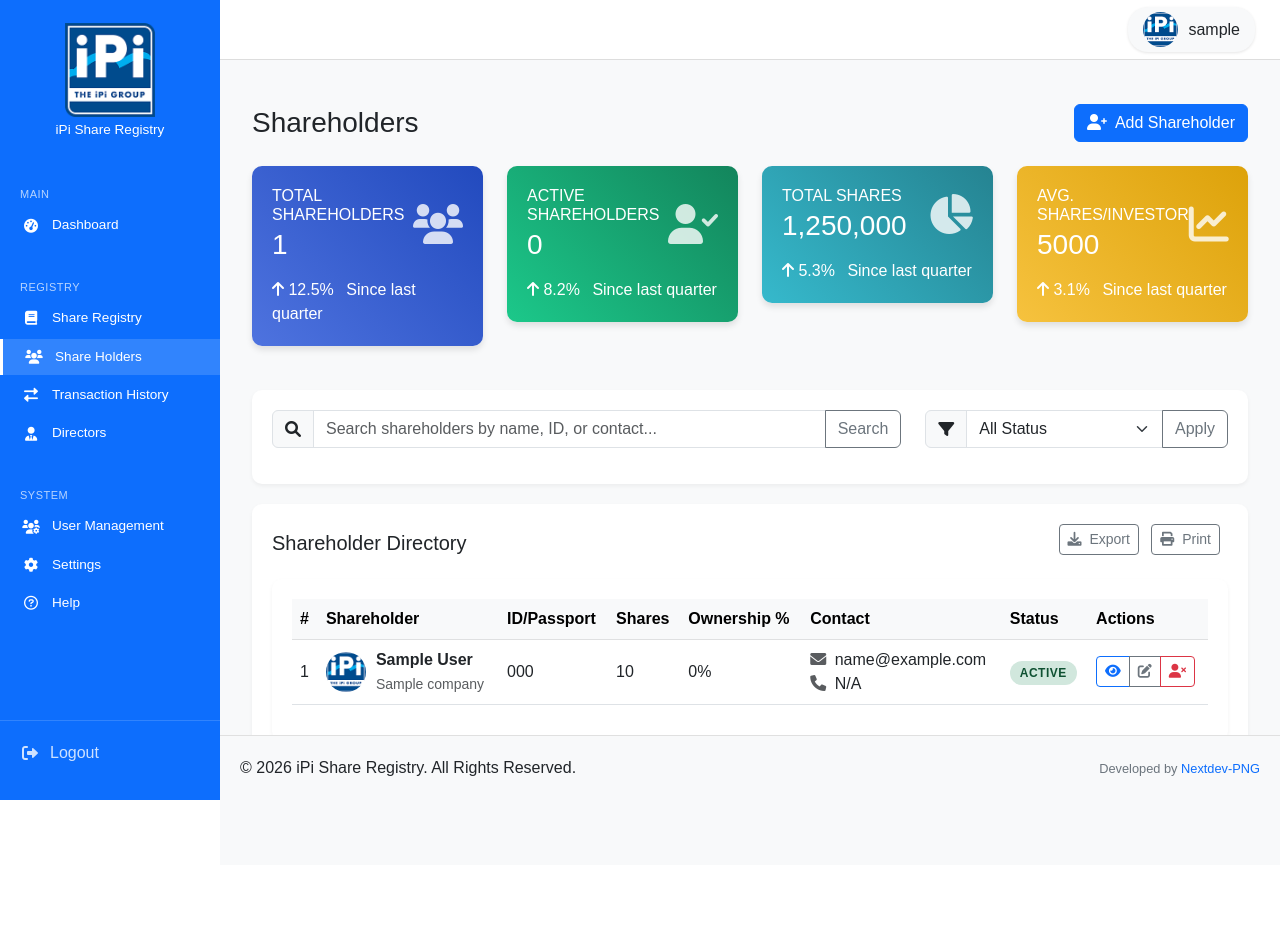
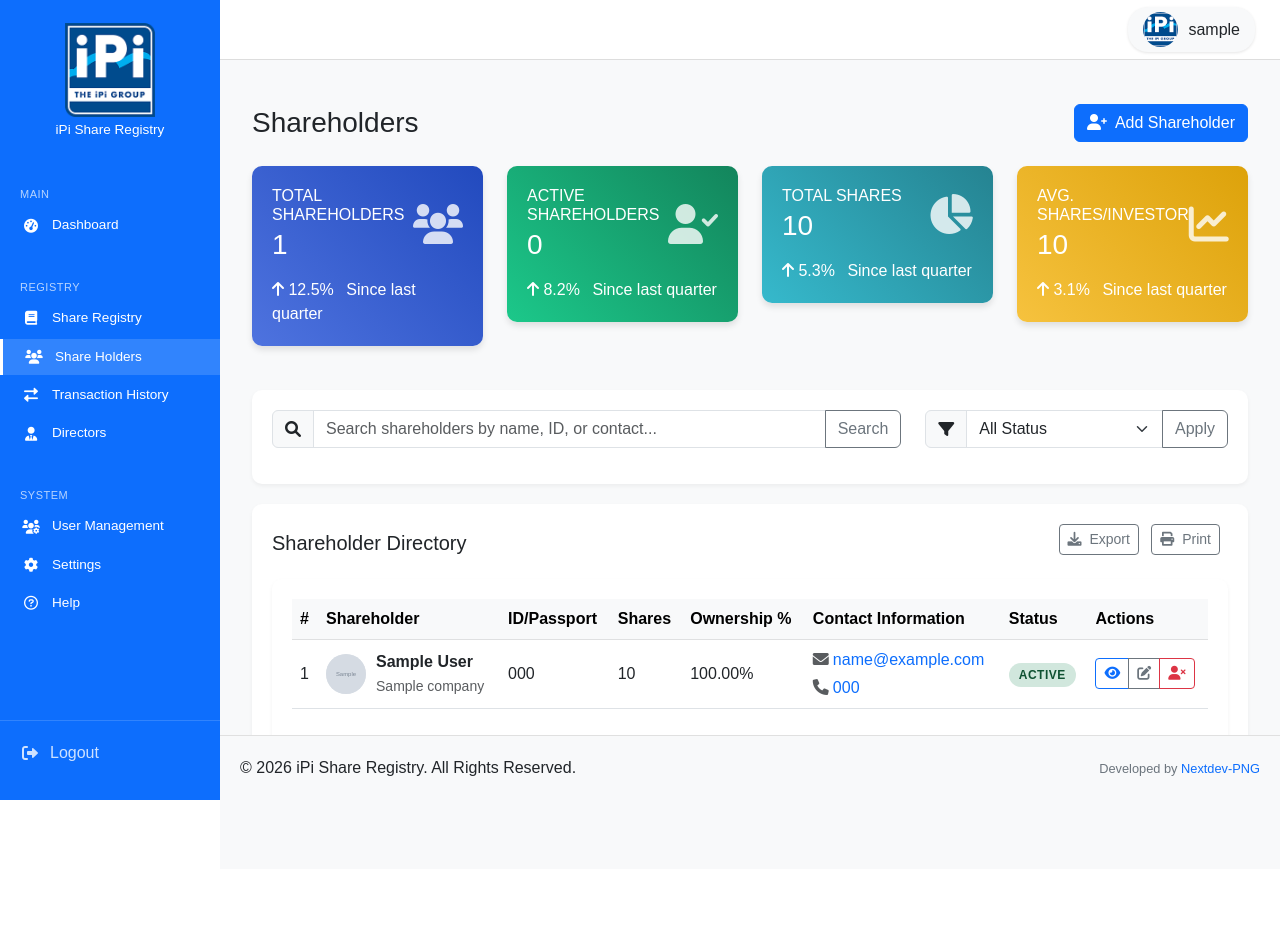
Before and after one commit to BarataApsii/ipi-registry, a Django app: page /dashboard/shareholders/ in a window 1280 px wide. Before the commit the page ends 800 px from the top, so only its background shows below. Run offline with Django 4.2, Linux system fonts and the light colour scheme; a user stored in the database is signed in; tables that the repository leaves empty hold one stand-in row (values such as "Sample post"); grey boxes marked "Sample" are stand-in pictures; some libraries are stand-ins or nearby versions.

Commit message:
updated shareholders

```diff
--- a/ipi_share_registry/config/settings.py
+++ b/ipi_share_registry/config/settings.py
@@ -25,6 +25,7 @@ INSTALLED_APPS = [
     'django.contrib.sessions',
     'django.contrib.messages',
     'django.contrib.staticfiles',
+    'django.contrib.humanize',
 
     'shareholders',
     'dashboard',
--- a/ipi_share_registry/config/urls.py
+++ b/ipi_share_registry/config/urls.py
@@ -1,6 +1,8 @@
 from django.contrib import admin
 from django.urls import path, include
 from django.views.generic import RedirectView
+from django.conf import settings
+from django.conf.urls.static import static
 
 # Custom admin site settings
 admin.site.site_header = 'IPI Group Share Registry'
@@ -16,3 +18,7 @@ urlpatterns = [
     # Redirect root URL to login page
     path('', RedirectView.as_view(url='/accounts/login/', permanent=False)),
 ]
+
+# Serve media files in development
+if settings.DEBUG:
+    urlpatterns += static(settings.MEDIA_URL, document_root=settings.MEDIA_ROOT)
--- a/ipi_share_registry/dashboard/templates/dashboard/shareholders.html
+++ b/ipi_share_registry/dashboard/templates/dashboard/shareholders.html
@@ -1,5 +1,6 @@
 {% extends 'dashboard/base.html' %}
 {% load static %}
+{% load humanize %}
 
 {% block title %}Shareholders{% endblock %}
 
@@ -90,6 +91,29 @@
         border-radius: 50%;
         margin-right: 10px;
         object-fit: cover;
+        display: flex;
+        align-items: center;
+        justify-content: center;
+        background-color: #e9ecef;
+        color: #6c757d;
+        font-weight: 600;
+        font-size: 14px;
+        text-transform: uppercase;
+    }
+
+    .shareholder-initials {
+        width: 40px;
+        height: 40px;
+        border-radius: 50%;
+        margin-right: 10px;
+        display: flex;
+        align-items: center;
+        justify-content: center;
+        background-color: #e9ecef;
+        color: #6c757d;
+        font-weight: 600;
+        font-size: 14px;
+        text-transform: uppercase;
     }
     .status-badge {
         padding: 5px 10px;
@@ -151,7 +175,7 @@
                 <div class="d-flex justify-content-between align-items-center">
                     <div>
                         <h6 class="text-uppercase mb-1">Total Shares</h6>
-                        <h3 class="mb-0">1,250,000</h3>
+                        <h3 class="mb-0">{{ total_shares|floatformat:0|intcomma }}</h3>
                     </div>
                     <i class="fas fa-chart-pie summary-icon"></i>
                 </div>
@@ -166,7 +190,9 @@
                 <div class="d-flex justify-content-between align-items-center">
                     <div>
                         <h6 class="text-uppercase mb-1">Avg. Shares/Investor</h6>
-                        <h3 class="mb-0">{{ "5000"|floatformat:0 }}</h3>
+                        <h3 class="mb-0">
+                            {{ avg_shares|floatformat:0|intcomma }}
+                        </h3>
                     </div>
                     <i class="fas fa-chart-line summary-icon"></i>
                 </div>
@@ -226,7 +252,7 @@
                         <th>ID/Passport</th>
                         <th>Shares</th>
                         <th>Ownership %</th>
-                        <th>Contact</th>
+                        <th style="min-width: 180px;">Contact Information</th>
                         <th>Status</th>
                         <th>Actions</th>
                     </tr>
@@ -237,7 +263,13 @@
                         <td>{{ forloop.counter }}</td>
                         <td>
                             <div class="d-flex align-items-center">
-                                <img src="{% static 'dashboard/ipi_logo.png' %}" alt="Shareholder" class="shareholder-avatar">
+                                {% if shareholder.photo %}
+                                    <img src="{{ shareholder.photo.url }}" alt="{{ shareholder.full_name }}" class="shareholder-avatar">
+                                {% else %}
+                                    <div class="shareholder-initials">
+                                        {{ shareholder.get_initials }}
+                                    </div>
+                                {% endif %}
                                 <div>
                                     <div class="fw-bold">{{ shareholder.full_name }}</div>
                                     <small class="text-muted">{{ shareholder.company.name|default:"Individual" }}</small>
@@ -246,11 +278,31 @@
                         </td>
                         <td>{{ shareholder.id_number|default:"N/A" }}</td>
                         <td>{{ shareholder.total_shares|default:0|floatformat:0 }}</td>
-                        <td>{% widthratio shareholder.total_shares 1250000 100 %}%</td>
+                        <td>{{ shareholder.ownership_percentage|floatformat:2 }}%</td>
                         <td>
-                            <div class="text-nowrap">
-                                <div><i class="fas fa-envelope me-1 text-muted"></i> {{ shareholder.email|default:"N/A" }}</div>
-                                <div><i class="fas fa-phone me-1 text-muted"></i> {{ shareholder.phone|default:"N/A" }}</div>
+                            <div class="d-flex flex-column">
+                                {% if shareholder.email %}
+                                    <div class="mb-1">
+                                        <a href="mailto:{{ shareholder.email }}" class="text-decoration-none">
+                                            <i class="fas fa-envelope me-1 text-muted"></i>{{ shareholder.email }}
+                                        </a>
+                                    </div>
+                                {% else %}
+                                    <div class="text-muted small mb-1">
+                                        <i class="fas fa-envelope me-1"></i>No email
+                                    </div>
+                                {% endif %}
+                                {% if shareholder.phone_number %}
+                                    <div>
+                                        <a href="tel:{{ shareholder.phone_number }}" class="text-decoration-none">
+                                            <i class="fas fa-phone me-1 text-muted"></i>{{ shareholder.phone_number }}
+                                        </a>
+                                    </div>
+                                {% else %}
+                                    <div class="text-muted small">
+                                        <i class="fas fa-phone me-1"></i>No phone
+                                    </div>
+                                {% endif %}
                             </div>
                         </td>
                         <td>
@@ -384,8 +436,12 @@
                                     <input type="text" class="form-control" id="lastName" name="last_name" required>
                                 </div>
                                 <div class="col-md-6">
-                                    <label for="idNumber" class="form-label">ID/Passport Number <span class="text-danger">*</span></label>
-                                    <input type="text" class="form-control" id="idNumber" name="id_number" required>
+                                    <label for="gender" class="form-label">Gender</label>
+                                    <select class="form-select" id="gender" name="gender">
+                                        <option value="">Select Gender</option>
+                                        <option value="M">Male</option>
+                                        <option value="F">Female</option>
+                                    </select>
                                 </div>
                                 <div class="col-md-6">
                                     <label for="email" class="form-label">Email <span class="text-danger">*</span></label>
--- a/ipi_share_registry/dashboard/views.py
+++ b/ipi_share_registry/dashboard/views.py
@@ -140,15 +140,11 @@ def shareholders_page(request):
             first_name = request.POST.get('first_name', '').strip()
             last_name = request.POST.get('last_name', '').strip()
             full_name = f"{first_name} {last_name}".strip()
-            id_number = request.POST.get('id_number', '').strip()
-            use_custom_id = request.POST.get('use_custom_id') == 'on'
 
-            # Generate ID if not using custom ID or if custom ID is empty
-            if not use_custom_id or not id_number:
+            # Always generate a unique ID
+            id_number = generate_shareholder_id()
+            while Shareholder.objects.filter(id_number=id_number).exists():
                 id_number = generate_shareholder_id()
-                # Ensure the generated ID is unique
-                while Shareholder.objects.filter(id_number=id_number).exists():
-                    id_number = generate_shareholder_id()
 
             # Get other fields with proper defaults
             email = request.POST.get('email', '').strip()
@@ -208,8 +204,21 @@ def shareholders_page(request):
 
     # GET request - show the list of shareholders
     shareholders = Shareholder.objects.all().order_by('full_name')
+
+    # Calculate total shares and ownership percentages
+    total_shares = sum(shareholder.total_shares for shareholder in shareholders) or 1  # Avoid division by zero
+
+    # Calculate average shares per investor
+    avg_shares = total_shares / len(shareholders) if shareholders else 0
+
+    # Add ownership percentage to each shareholder
+    for shareholder in shareholders:
+        shareholder.ownership_percentage = (shareholder.total_shares / total_shares) * 100 if total_shares > 0 else 0
+
     return render(request, 'dashboard/shareholders.html', {
         'shareholders': shareholders,
+        'total_shares': total_shares,
+        'avg_shares': avg_shares,
         'auto_generated_id': generate_shareholder_id()
     })
     return render(request, 'dashboard/shareholders.html', {'shareholders': shareholders})
--- a/ipi_share_registry/shareholders/models.py
+++ b/ipi_share_registry/shareholders/models.py
@@ -107,6 +107,15 @@ class Shareholder(models.Model):
     def __str__(self):
         return f"{self.full_name} ({self.id_number})"
 
+    def get_initials(self):
+        """Return the initials of the shareholder for avatar display."""
+        if not self.full_name:
+            return "??"
+        names = self.full_name.split()
+        if len(names) >= 2:
+            return f"{names[0][0]}{names[-1][0]}".upper()
+        return self.full_name[:2].upper()
+
     def get_absolute_url(self):
         from django.urls import reverse
         return reverse('shareholders:shareholder_detail', args=[str(self.id)])
@@ -117,6 +126,13 @@ class Shareholder(models.Model):
 
 
 class Director(models.Model):
+    GENDER_CHOICES = [
+        ('M', 'Male'),
+        ('F', 'Female'),
+        ('O', 'Other'),
+        ('P', 'Prefer not to say'),
+    ]
+
     DIRECTOR_TYPE_CHOICES = [
         ('EXECUTIVE', 'Executive Director'),
         ('NON_EXECUTIVE', 'Non-Executive Director'),
@@ -139,6 +155,12 @@ class Director(models.Model):
         related_name='director_profile'
     )
     full_name = models.CharField(max_length=255)
+    gender = models.CharField(
+        max_length=1,
+        choices=GENDER_CHOICES,
+        blank=True,
+        help_text="Gender of the director"
+    )
     director_type = models.CharField(
         max_length=20,
         choices=DIRECTOR_TYPE_CHOICES,
```
Also changed, not shown: ipi_share_registry/dashboard/templates/dashboard/directors.html (+9 -1 lines), ipi_share_registry/shareholders/templates/shareholders/shareholder_list.html (+19 -3 lines), ipi_share_registry/media/shareholders/photos/WhatsApp_Image_2025-12-31_at_6_jqzxrmM.01.40_PM.jpg (added), ipi_share_registry/media/shareholders/photos/wfh.jpg (added), ipi_share_registry/shareholders/migrations/0002_director_gender.py (added).
